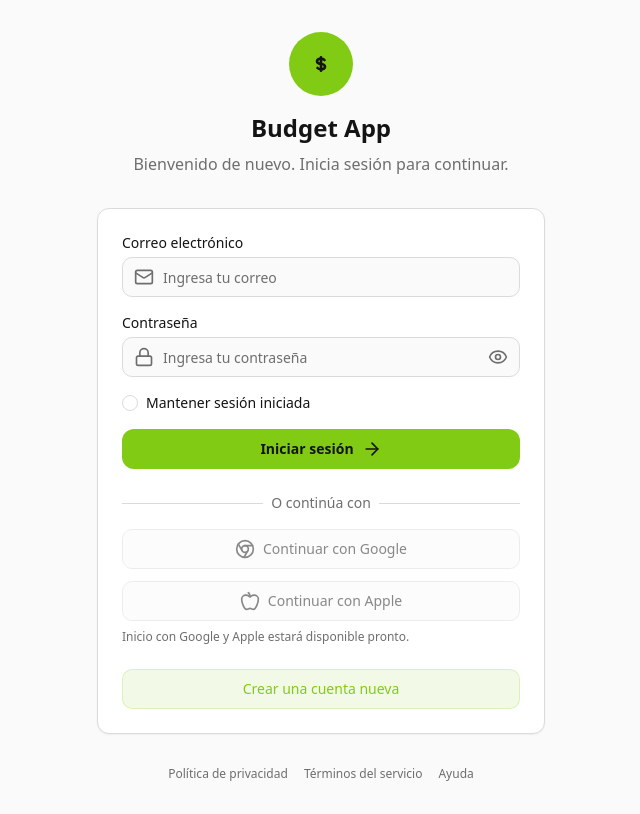
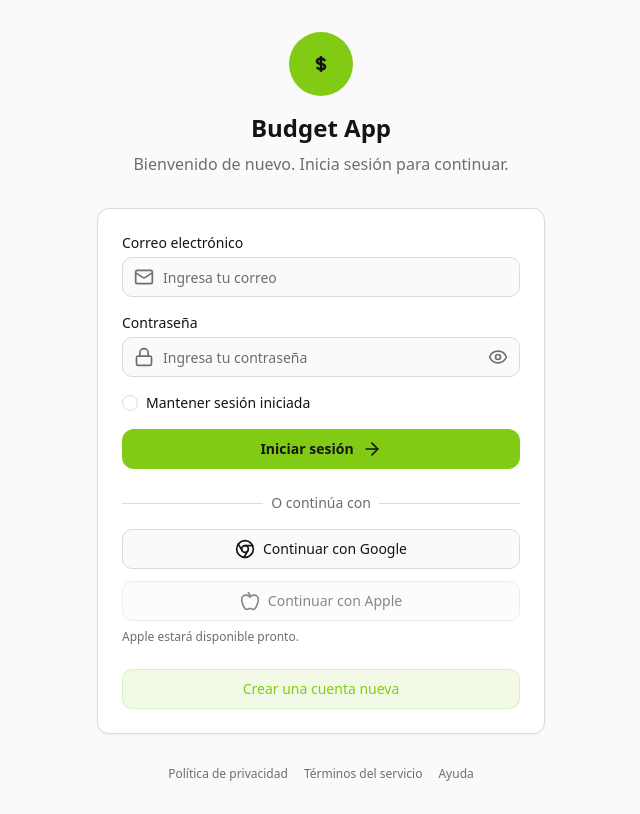
Before and after one commit to AlborJefferson28/budget-app, a React (Vite) app: page / in a window 1280 px wide. Shown: the whole page, without its empty margins (319-959 px from the left). Built offline with nearby package versions, Linux system fonts and the light colour scheme; no server answers.

Commit message:
feature: auth con google

```diff
--- a/src/components/Auth/Login.jsx
+++ b/src/components/Auth/Login.jsx
@@ -18,7 +18,8 @@ export default function Login({ onSwitchToSignup }) {
   const [keepLoggedIn, setKeepLoggedIn] = useState(false)
   const [error, setError] = useState('')
   const [loading, setLoading] = useState(false)
-  const { signIn } = useAuth()
+  const [googleLoading, setGoogleLoading] = useState(false)
+  const { signIn, signInWithGoogle } = useAuth()
   const emailRef = useRef(null)
   const passwordRef = useRef(null)
 
@@ -48,6 +49,16 @@ export default function Login({ onSwitchToSignup }) {
       setError(error.message)
     }
     setLoading(false)
+  }
+
+  const handleGoogleSignIn = async () => {
+    setError('')
+    setGoogleLoading(true)
+    const { error: googleError } = await signInWithGoogle()
+    if (googleError) {
+      setError(googleError.message || 'No fue posible iniciar con Google.')
+      setGoogleLoading(false)
+    }
   }
 
   return (
@@ -136,9 +147,15 @@ export default function Login({ onSwitchToSignup }) {
 
             {/* Botones sociales */}
             <div className="space-y-3">
-              <Button disabled variant="outline" className="w-full flex items-center justify-center py-3 text-sm">
+              <Button
+                type="button"
+                onClick={handleGoogleSignIn}
+                disabled={googleLoading || loading}
+                variant="outline"
+                className="w-full flex items-center justify-center py-3 text-sm"
+              >
                 <Chrome className="w-5 h-5 mr-2" />
-                Continuar con Google
+                {googleLoading ? 'Redirigiendo a Google...' : 'Continuar con Google'}
               </Button>
               <Button disabled variant="outline" className="w-full flex items-center justify-center py-3 text-sm">
                 <Apple className="w-5 h-5 mr-2" />
@@ -146,7 +163,7 @@ export default function Login({ onSwitchToSignup }) {
               </Button>
             </div>
             <p className="mt-2 text-xs text-muted-foreground">
-              Inicio con Google y Apple estará disponible pronto.
+              Apple estará disponible pronto.
             </p>
             <Button
               type="button"
--- a/src/components/Auth/Signup.jsx
+++ b/src/components/Auth/Signup.jsx
@@ -18,7 +18,8 @@ export default function Signup({ onSwitchToLogin }) {
   const [showConfirmPassword, setShowConfirmPassword] = useState(false)
   const [error, setError] = useState('')
   const [loading, setLoading] = useState(false)
-  const { signUp, signIn } = useAuth()
+  const [googleLoading, setGoogleLoading] = useState(false)
+  const { signUp, signIn, signInWithGoogle } = useAuth()
   const emailRef = useRef(null)
   const passwordRef = useRef(null)
   const confirmPasswordRef = useRef(null)
@@ -63,6 +64,16 @@ export default function Signup({ onSwitchToLogin }) {
     }
 
     setLoading(false)
+  }
+
+  const handleGoogleSignUp = async () => {
+    setError('')
+    setGoogleLoading(true)
+    const { error: googleError } = await signInWithGoogle()
+    if (googleError) {
+      setError(googleError.message || 'No fue posible registrarse con Google.')
+      setGoogleLoading(false)
+    }
   }
 
   return (
@@ -162,9 +173,15 @@ export default function Signup({ onSwitchToLogin }) {
 
             {/* Botones sociales */}
             <div className="mt-6 grid grid-cols-1 sm:grid-cols-2 gap-3">
-              <Button disabled variant="outline" className="w-full text-sm">
+              <Button
+                type="button"
+                onClick={handleGoogleSignUp}
+                disabled={googleLoading || loading}
+                variant="outline"
+                className="w-full text-sm"
+              >
                 <Chrome className="w-5 h-5 mr-2" />
-                Google
+                {googleLoading ? 'Redirigiendo...' : 'Google'}
               </Button>
               <Button disabled variant="outline" className="w-full text-sm">
                 <Apple className="w-5 h-5 mr-2" />
@@ -172,7 +189,7 @@ export default function Signup({ onSwitchToLogin }) {
               </Button>
             </div>
             <p className="mt-2 text-xs text-muted-foreground">
-              Registro con Google y Apple estará disponible pronto.
+              Registro con Apple estará disponible pronto.
             </p>
             <Button
               type="button"
--- a/src/contexts/AuthContext.jsx
+++ b/src/contexts/AuthContext.jsx
@@ -52,6 +52,13 @@ export const AuthProvider = ({ children }) => {
     return { data, error }
   }
 
+  const signInWithGoogle = async () => {
+    const { data, error } = await supabase.auth.signInWithOAuth({
+      provider: 'google',
+    })
+    return { data, error }
+  }
+
   const signOut = async () => {
     const { error } = await supabase.auth.signOut()
     return { error }
@@ -62,6 +69,7 @@ export const AuthProvider = ({ children }) => {
     loading,
     signUp,
     signIn,
+    signInWithGoogle,
     signOut,
   }
 
```
